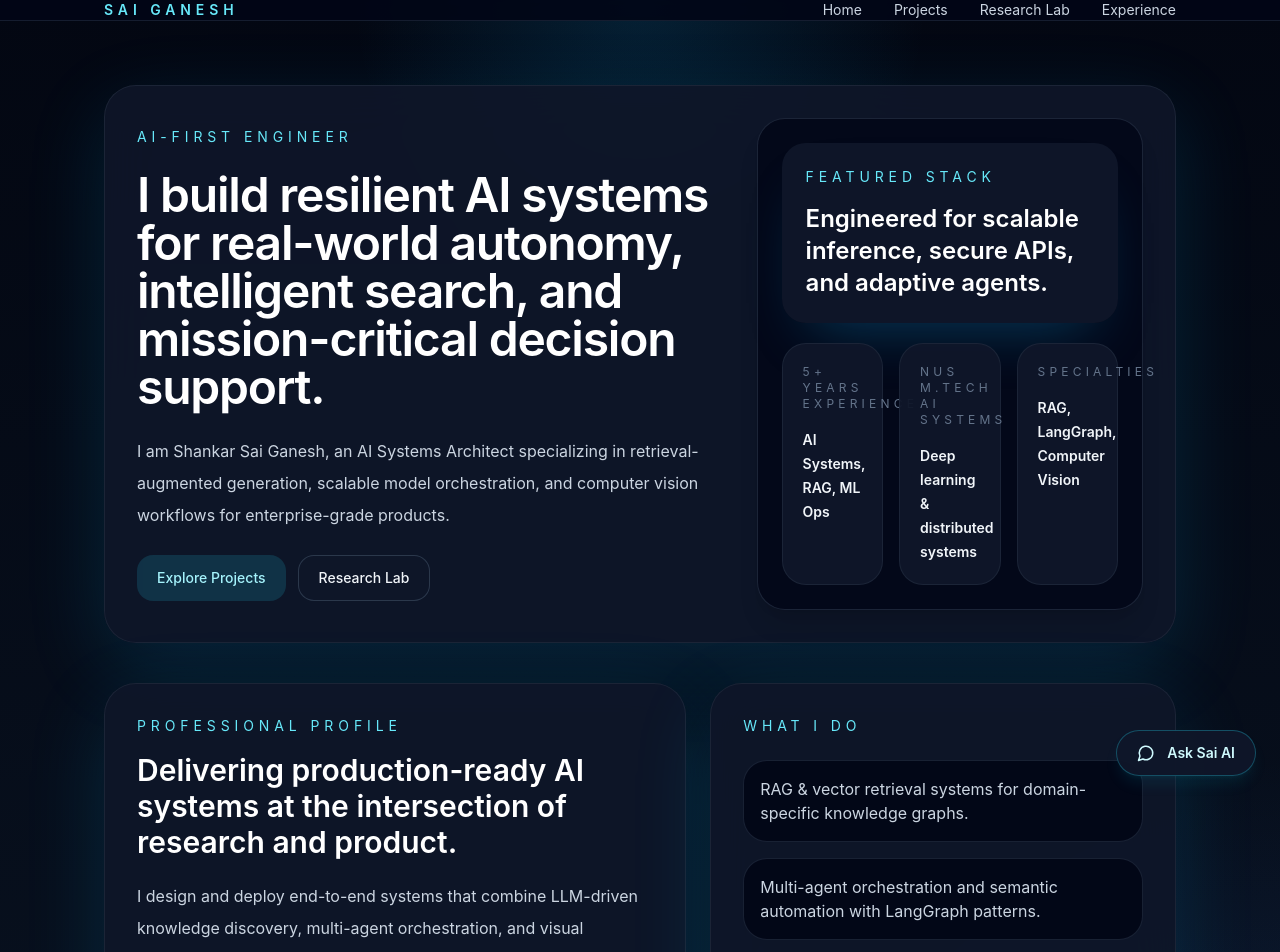
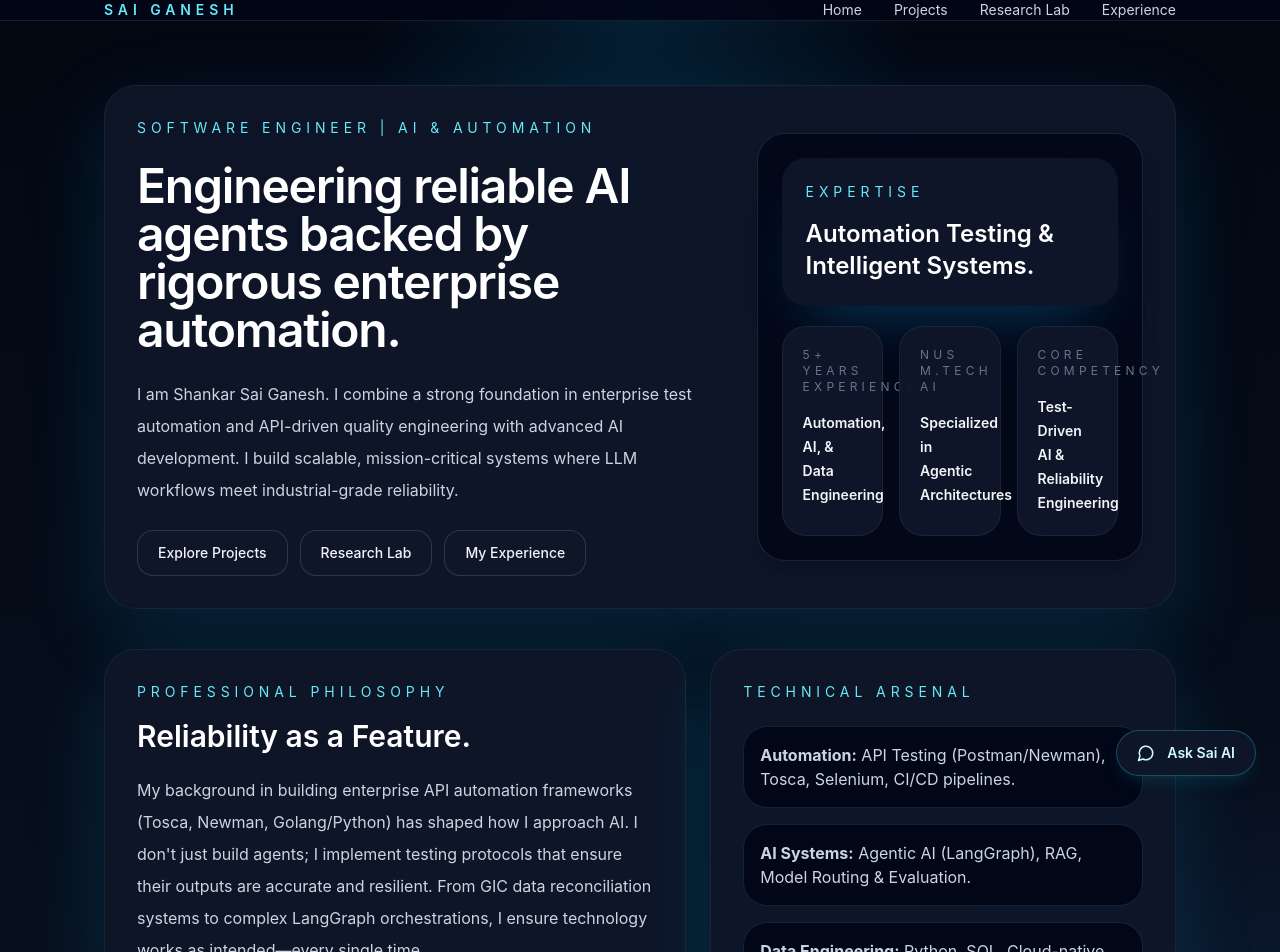
Before and after one commit to ssaiganesh/saiganesh-ai-portfolio, a Next.js app in the folder frontend/: page / in a window 1280 px wide. Shown: the top 952 px of the page. Built offline with nearby package versions, Linux system fonts and the light colour scheme.

Commit message:
update frontend content

```diff
--- a/frontend/app/page.tsx
+++ b/frontend/app/page.tsx
@@ -3,9 +3,9 @@ import { motion } from 'framer-motion';
 import Link from 'next/link';
 
 const stats = [
-  { label: '5+ Years Experience', value: 'AI Systems, RAG, ML Ops' },
-  { label: 'NUS M.Tech AI Systems', value: 'Deep learning & distributed systems' },
-  { label: 'Specialties', value: 'RAG, LangGraph, Computer Vision' },
+  { label: '5+ Years Experience', value: 'Automation, AI, & Data Engineering' },
+  { label: 'NUS M.Tech AI', value: 'Specialized in Agentic Architectures' },
+  { label: 'Core Competency', value: 'Test-Driven AI & Reliability Engineering' },
 ];
 
 export default function HomePage() {
@@ -14,28 +14,32 @@ export default function HomePage() {
       <div className="rounded-[32px] border border-slate-800/80 bg-slate-900/90 p-8 shadow-glow backdrop-blur-xl">
         <div className="grid gap-10 lg:grid-cols-[1.5fr_1fr] lg:items-center">
           <div className="space-y-6">
-            <p className="text-sm uppercase tracking-[0.35em] text-cyan-300">AI-First Engineer</p>
+            <p className="text-sm uppercase tracking-[0.35em] text-cyan-300">Software Engineer | AI & Automation</p>
             <h1 className="text-4xl font-semibold tracking-tight text-white sm:text-5xl">
-              I build resilient AI systems for real-world autonomy, intelligent search, and mission-critical decision support.
+              Engineering reliable AI agents backed by rigorous enterprise automation.
             </h1>
             <p className="max-w-2xl text-slate-300 leading-8">
-              I am Shankar Sai Ganesh, an AI Systems Architect specializing in retrieval-augmented generation,
-              scalable model orchestration, and computer vision workflows for enterprise-grade products.
+              I am Shankar Sai Ganesh. I combine a strong foundation in enterprise test automation and
+              API-driven quality engineering with advanced AI development. I build scalable, mission-critical
+              systems where LLM workflows meet industrial-grade reliability.
             </p>
             <div className="flex flex-wrap gap-3">
-              <Link href="/projects" className="inline-flex items-center rounded-2xl bg-cyan-400/15 px-5 py-3 text-sm font-medium text-cyan-200 transition hover:bg-cyan-400/25">
+              <Link href="/projects" className="inline-flex items-center rounded-2xl border border-slate-700/80 bg-slate-900/90 px-5 py-3 text-sm font-medium text-slate-100 transition hover:border-cyan-300/60 hover:text-cyan-200">
                 Explore Projects
               </Link>
               <Link href="/research" className="inline-flex items-center rounded-2xl border border-slate-700/80 bg-slate-900/90 px-5 py-3 text-sm font-medium text-slate-100 transition hover:border-cyan-300/60 hover:text-cyan-200">
                 Research Lab
+              </Link>
+               <Link href="/experience" className="inline-flex items-center rounded-2xl border border-slate-700/80 bg-slate-900/90 px-5 py-3 text-sm font-medium text-slate-100 transition hover:border-cyan-300/60 hover:text-cyan-200">
+                My Experience
               </Link>
             </div>
           </div>
           <div className="rounded-[28px] border border-slate-800/90 bg-slate-950/80 p-6 shadow-xl">
             <div className="space-y-5">
               <div className="rounded-3xl bg-slate-900/95 p-6 text-slate-100 shadow-[0_30px_60px_-30px_rgba(14,165,233,0.35)]">
-                <p className="text-sm uppercase tracking-[0.35em] text-cyan-300">Featured stack</p>
-                <h2 className="mt-4 text-2xl font-semibold text-white">Engineered for scalable inference, secure APIs, and adaptive agents.</h2>
+                <p className="text-sm uppercase tracking-[0.35em] text-cyan-300">Expertise</p>
+                <h2 className="mt-4 text-2xl font-semibold text-white">Automation Testing & Intelligent Systems.</h2>
               </div>
               <div className="grid gap-4 sm:grid-cols-3">
                 {stats.map((item) => (
@@ -57,19 +61,21 @@ export default function HomePage() {
 
       <section id="experience" className="grid gap-6 lg:grid-cols-[1fr_0.8fr] items-start">
         <div className="rounded-[32px] border border-slate-800/80 bg-slate-900/90 p-8 shadow-glow backdrop-blur-xl">
-          <p className="text-sm uppercase tracking-[0.35em] text-cyan-300">Professional Profile</p>
-          <h2 className="mt-4 text-3xl font-semibold text-white">Delivering production-ready AI systems at the intersection of research and product.</h2>
+          <p className="text-sm uppercase tracking-[0.35em] text-cyan-300">Professional Philosophy</p>
+          <h2 className="mt-4 text-3xl font-semibold text-white">Reliability as a Feature.</h2>
           <p className="mt-5 text-slate-300 leading-8">
-            I design and deploy end-to-end systems that combine LLM-driven knowledge discovery, multi-agent orchestration, and visual intelligence.
-            My work is built to scale across enterprise operations, autonomous workflows, and human-in-the-loop decision systems.
+            My background in building enterprise API automation frameworks (Tosca, Newman, Golang/Python)
+            has shaped how I approach AI. I don't just build agents; I implement testing protocols that
+            ensure their outputs are accurate and resilient. From GIC data reconciliation systems to
+            complex LangGraph orchestrations, I ensure technology works as intended—every single time.
           </p>
         </div>
         <div className="rounded-[32px] border border-slate-800/80 bg-slate-900/90 p-8 shadow-glow backdrop-blur-xl">
-          <p className="text-sm uppercase tracking-[0.35em] text-cyan-300">What I do</p>
+          <p className="text-sm uppercase tracking-[0.35em] text-cyan-300">Technical Arsenal</p>
           <ul className="mt-6 space-y-4 text-slate-300">
-            <li className="rounded-3xl border border-slate-800/80 bg-slate-950/90 p-4">RAG & vector retrieval systems for domain-specific knowledge graphs.</li>
-            <li className="rounded-3xl border border-slate-800/80 bg-slate-950/90 p-4">Multi-agent orchestration and semantic automation with LangGraph patterns.</li>
-            <li className="rounded-3xl border border-slate-800/80 bg-slate-950/90 p-4">Computer vision pipelines for marine safety, operations, and predictive analytics.</li>
+            <li className="rounded-3xl border border-slate-800/80 bg-slate-950/90 p-4"><strong>Automation:</strong> API Testing (Postman/Newman), Tosca, Selenium, CI/CD pipelines.</li>
+            <li className="rounded-3xl border border-slate-800/80 bg-slate-950/90 p-4"><strong>AI Systems:</strong> Agentic AI (LangGraph), RAG, Model Routing & Evaluation.</li>
+            <li className="rounded-3xl border border-slate-800/80 bg-slate-950/90 p-4"><strong>Data Engineering:</strong> Python, SQL, Cloud-native pipelines & reconciliation.</li>
           </ul>
         </div>
       </section>
```
